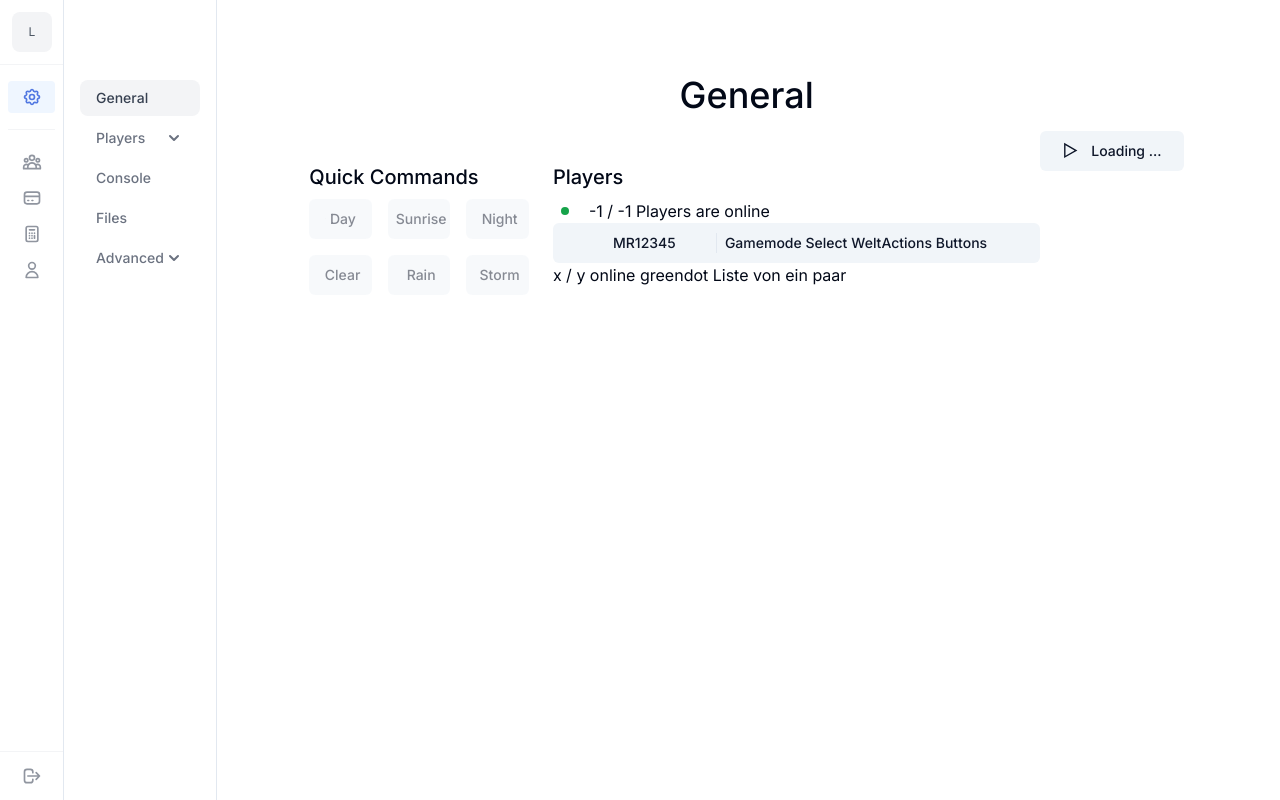
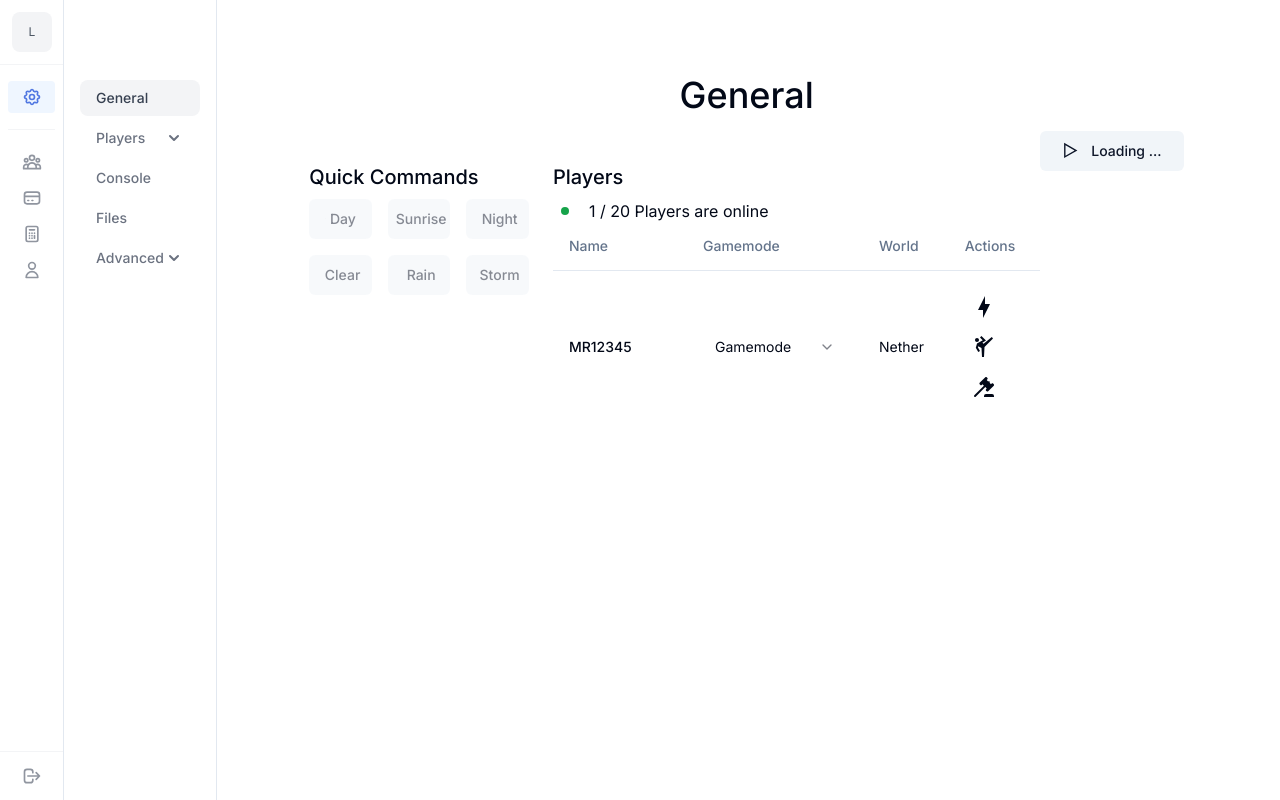
Before and after one commit to slayernominee/mc_dash, a Next.js app: page /dashboard in a window 1280 px wide. Built offline with nearby package versions, Linux system fonts and the light colour scheme; no server answers.

Commit message:
readme, dashboard improvements

```diff
--- a/app/dashboard/page.tsx
+++ b/app/dashboard/page.tsx
@@ -11,10 +11,27 @@ import {
     SelectValue,
 } from "@/components/ui/select"
 
+import {
+    Table,
+    TableBody,
+    TableCaption,
+    TableCell,
+    TableHead,
+    TableHeader,
+    TableRow,
+  } from "@/components/ui/table"
+  import {
+    Tooltip,
+    TooltipContent,
+    TooltipProvider,
+    TooltipTrigger,
+  } from "@/components/ui/tooltip"
+
+
 import React, { useState, useEffect } from 'react'
 
 import Icon from '@mdi/react';
-import { mdiSquareOutline, mdiTriangleOutline, mdiWeatherNight, mdiCircleMedium, mdiWeatherSunny, mdiWeatherSunset, mdiWeatherPouring, mdiWeatherLightningRainy } from '@mdi/js';
+import { mdiSquareOutline, mdiTriangleOutline, mdiLightningBolt, mdiKarate, mdiGavel, mdiWeatherNight, mdiCircleMedium, mdiWeatherSunny, mdiWeatherSunset, mdiWeatherPouring, mdiWeatherLightningRainy } from '@mdi/js';
 
 async function get_is_running(): Promise<boolean> {
     const data = await fetch(process.env.NEXT_PUBLIC_API_URL + '/api/is_running', {
@@ -124,20 +141,84 @@ export default function Home() {
                     <div>
                         <h2>Players</h2>
 
-                        <span className="flex"><Icon path={mdiCircleMedium} size={1} className="mr-3 text-green-600" /> {-1} / {-1} Players are online</span>
+                        <span className="flex"><Icon path={mdiCircleMedium} size={1} className="mr-3 text-green-600" /> {1} / {20} Players are online</span>
 
-                        <ul>
-                            <Button variant="secondary" className="w-full">
-                                <div className="flex justify-start w-full">
-                                    <p className="w-36 mx-1 border-r">MR12345</p>
-                                    <p className="w-38 mx-1">Gamemode Select</p>
-                                    <p>Welt</p>
-                                    <p>Actions Buttons</p>
-                                </div>
-                            </Button>
-                        </ul>
-                        x / y online greendot
-                        Liste von ein paar
+
+                        <Table>
+                        <TableCaption></TableCaption>
+                        <TableHeader>
+                            <TableRow>
+                            <TableHead className="w-36">Name</TableHead>
+                            <TableHead>Gamemode</TableHead>
+                            <TableHead>World</TableHead>
+                            <TableHead className="text-center">Actions</TableHead>
+                            </TableRow>
+                        </TableHeader>
+                        <TableBody>
+                            <TableRow>
+                            <TableCell className="font-medium">MR12345</TableCell>
+                            <TableCell>
+                                <Select>
+                                <SelectTrigger className="w-36 border-none outline-none focus:border-none focus:outline-none">
+                                    <SelectValue placeholder="Gamemode" />
+                                </SelectTrigger>
+                                <SelectContent>
+                                    <SelectItem value="survival">Survival</SelectItem>
+                                    <SelectItem value="adventure">Adventure</SelectItem>
+                                    <SelectItem value="spectator">Spectator</SelectItem>
+                                    <SelectItem value="creative">Creative</SelectItem>
+                                </SelectContent>
+                                </Select>
+                            </TableCell>
+                            <TableCell>Nether</TableCell>
+                            <TableCell className="text-center">
+
+                            <TooltipProvider>
+                            <Tooltip>
+                            <TooltipTrigger>
+                                <Button variant="ghost">
+                                    <Icon path={mdiLightningBolt} size={1} className="mr-3" />
+                                </Button>
+                            </TooltipTrigger>
+                            <TooltipContent>
+                            <p>Hit the player with a lightning bolt</p>
+                            </TooltipContent>
+                            </Tooltip>
+                            </TooltipProvider>
+
+
+                            <TooltipProvider>
+                            <Tooltip>
+                            <TooltipTrigger>
+                                <Button variant="ghost">
+                                    <Icon path={mdiKarate} size={1} className="mr-3" />
+                                </Button>
+                            </TooltipTrigger>
+                            <TooltipContent>
+                            <p>Kick Player</p>
+                            </TooltipContent>
+                            </Tooltip>
+                            </TooltipProvider>
+
+                            <TooltipProvider>
+                                <Tooltip>
+                                <TooltipTrigger>
+                                    <Button variant="ghost">
+                                        <Icon path={mdiGavel} size={1} className="mr-3" />
+                                    </Button>
+                                </TooltipTrigger>
+                                <TooltipContent>
+                                <p>Ban Player</p>
+                                </TooltipContent>
+                                </Tooltip>
+                                </TooltipProvider>
+
+
+                            </TableCell>
+                            </TableRow>
+                        </TableBody>
+                        </Table>
+
                     </div>
                 </div>
             </div>
--- /dev/null
+++ b/components/ui/tooltip.tsx
@@ -0,0 +1,28 @@
+import * as React from "react"
+import * as TooltipPrimitive from "@radix-ui/react-tooltip"
+
+import { cn } from "@/lib/utils"
+
+const TooltipProvider = TooltipPrimitive.Provider
+
+const Tooltip = TooltipPrimitive.Root
+
+const TooltipTrigger = TooltipPrimitive.Trigger
+
+const TooltipContent = React.forwardRef<
+  React.ElementRef<typeof TooltipPrimitive.Content>,
+  React.ComponentPropsWithoutRef<typeof TooltipPrimitive.Content>
+>(({ className, sideOffset = 4, ...props }, ref) => (
+  <TooltipPrimitive.Content
+    ref={ref}
+    sideOffset={sideOffset}
+    className={cn(
+      "z-50 overflow-hidden rounded-md border bg-popover px-3 py-1.5 text-sm text-popover-foreground shadow-md animate-in fade-in-0 zoom-in-95 data-[state=closed]:animate-out data-[state=closed]:fade-out-0 data-[state=closed]:zoom-out-95 data-[side=bottom]:slide-in-from-top-2 data-[side=left]:slide-in-from-right-2 data-[side=right]:slide-in-from-left-2 data-[side=top]:slide-in-from-bottom-2",
+      className
+    )}
+    {...props}
+  />
+))
+TooltipContent.displayName = TooltipPrimitive.Content.displayName
+
+export { Tooltip, TooltipTrigger, TooltipContent, TooltipProvider }
--- a/package.json
+++ b/package.json
@@ -21,6 +21,7 @@
     "@radix-ui/react-navigation-menu": "^1.1.4",
     "@radix-ui/react-select": "^2.0.0",
     "@radix-ui/react-slot": "^1.0.2",
+    "@radix-ui/react-tooltip": "^1.0.7",
     "@tanstack/react-table": "^8.11.3",
     "ansi-to-html": "^0.7.2",
     "class-variance-authority": "^0.7.0",
```
Also changed, not shown: 2 other files (tests, documents, lock files or other folders).
